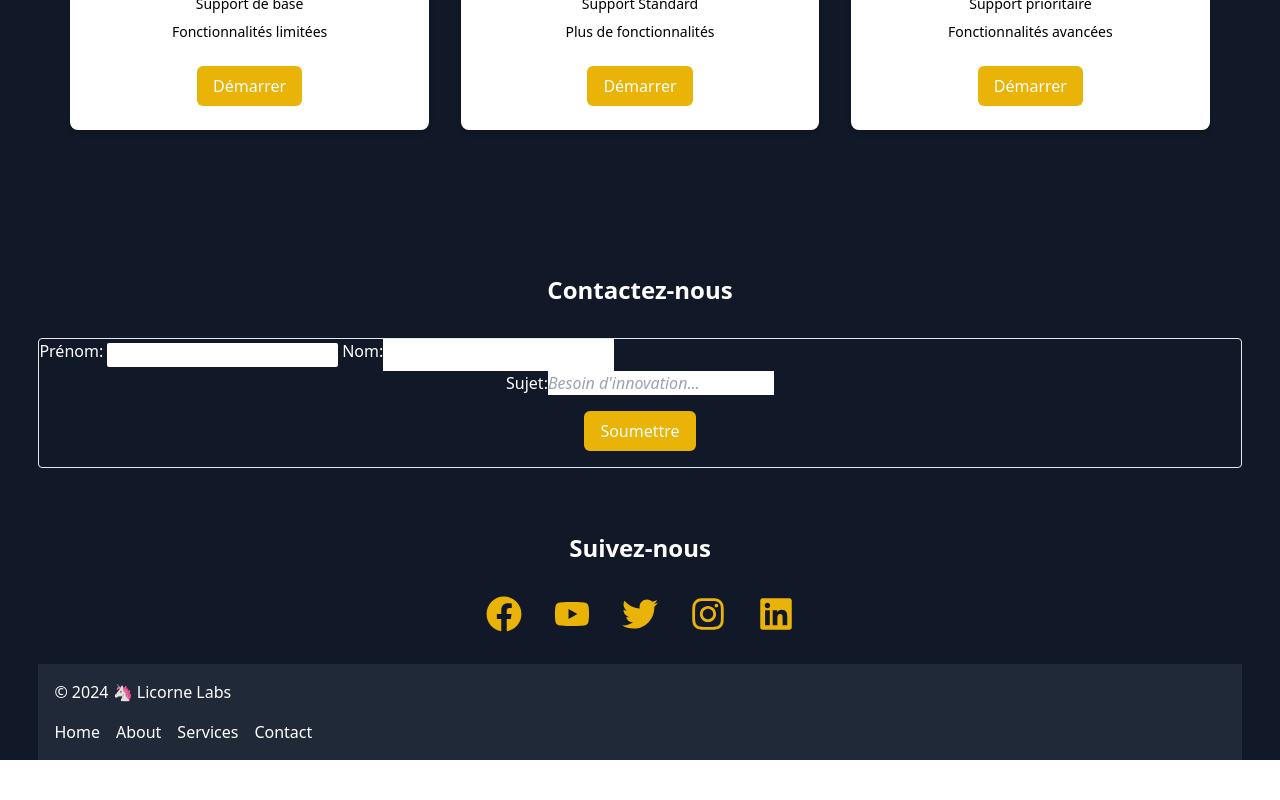
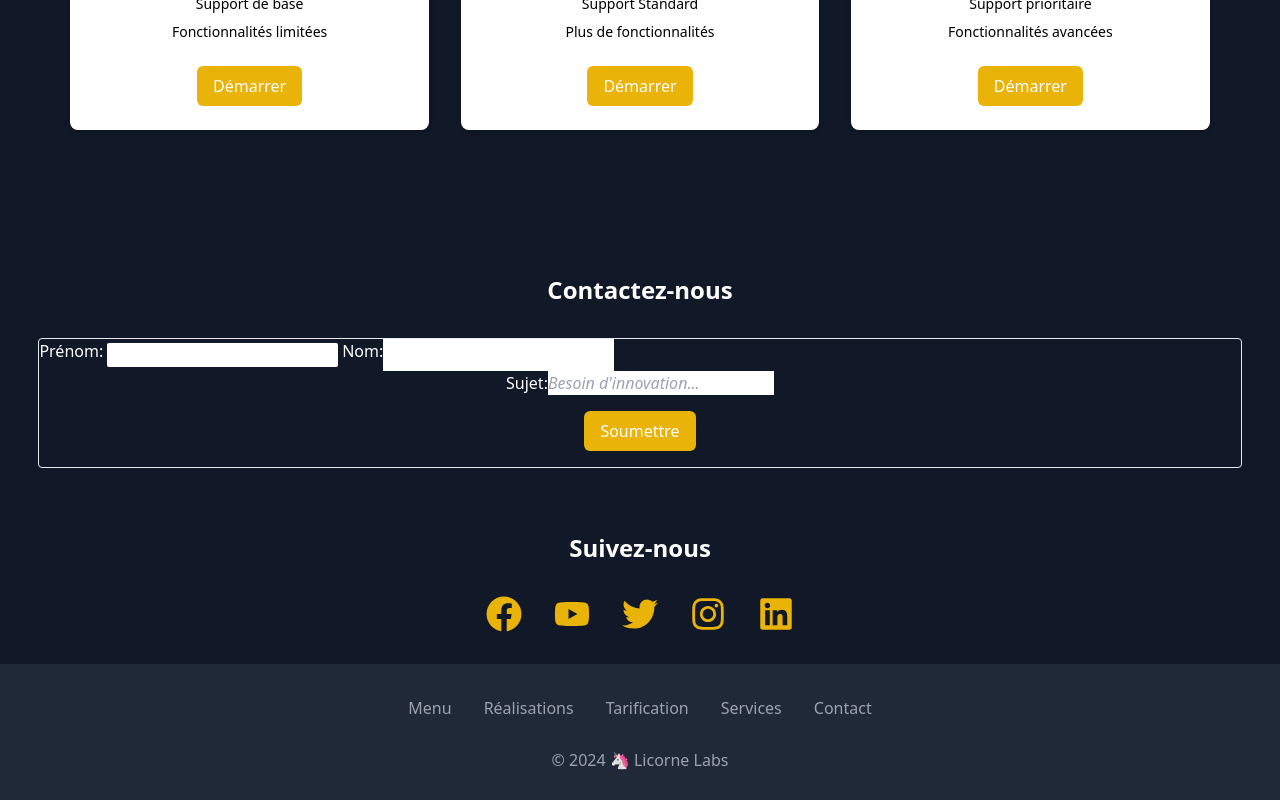
Before and after one commit to code-amin/AgenceX, a React (Create React App) app in the folder agence/: page / in a window 1280 px wide. Shown: the part 2749-3549 px from the top of the page. Before the commit the page ends 3509 px from the top, so only its background shows below. Built offline with nearby package versions, Linux system fonts and the light colour scheme; a web font is replaced by a local one.

Commit message:
footer finished

```diff
--- a/agence/src/Footer.js
+++ b/agence/src/Footer.js
@@ -2,24 +2,28 @@ import React from "react";
 
 const Footer = () => {
   return (
-    <footer id="footer" className="bg-gray-800 text-white p-4">
-      <div className="container mx-auto flex flex-col items-centzer">
-        <div className="mb-4">
+    <footer className="bg-gray-800 w-full text-gray-400 py-4 left-0  absolute  ">
+      {/* Sitemap */}
+      <div className="w-full  sm:mb-0">
+        <ul className="flex flex-wrap justify-center md:flex-nowrap">
+          <li className="p-4 hover:text-gray-300">
+            <a href="/#">Menu</a>
+          </li>
+          <li className="p-4 hover:text-gray-300">
+            <a href="/#realizations">Réalisations</a>
+          </li>
+          <li className="p-4 hover:text-gray-300">
+            <a href="/#pricing">Tarification</a>
+          </li>
+          <li className="p-4 hover:text-gray-300">
+            <a href="/#services">Services</a>
+          </li>
+          <li className="p-4 hover:text-gray-300">
+            <a href="/#contact">Contact</a>
+          </li>
+        </ul>
+        <div className="flex py-3 flex-wrap justify-center md:flex-nowrap">
           <p>&copy; 2024 🦄 Licorne Labs </p>
-        </div>
-        <div className="flex space-x-4">
-          <a href="#home" className="hover:text-gray-300">
-            Home
-          </a>
-          <a href="#about" className="hover:text-gray-300">
-            About
-          </a>
-          <a href="#services" className="hover:text-gray-300">
-            Services
-          </a>
-          <a href="#contact" className="hover:text-gray-300">
-            Contact
-          </a>
         </div>
       </div>
     </footer>
```
